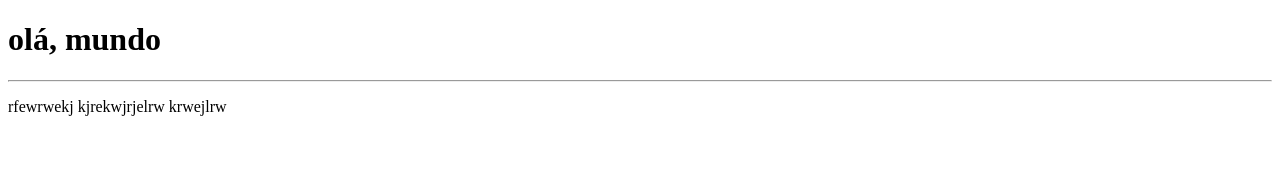
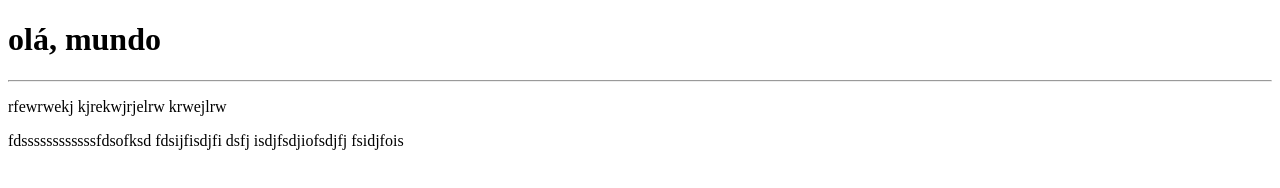
Before and after one commit to souza-e/Aprendendo-Git-Github, a plain HTML site: page site - exemplo/index.html in a window 1280 px wide. Drawn offline with Linux system fonts and the light colour scheme.

Commit message:
Adicionei outra linha

```diff
--- a/site - exemplo/index.html
+++ b/site - exemplo/index.html
@@ -10,5 +10,6 @@
     <h1>olá, mundo</h1>
     <hr>
     <p>rfewrwekj kjrekwjrjelrw krwejlrw</p>
+    <p>fdssssssssssssfdsofksd fdsijfisdjfi dsfj isdjfsdjiofsdjfj fsidjfois</p>
 </body>
 </html>
```
